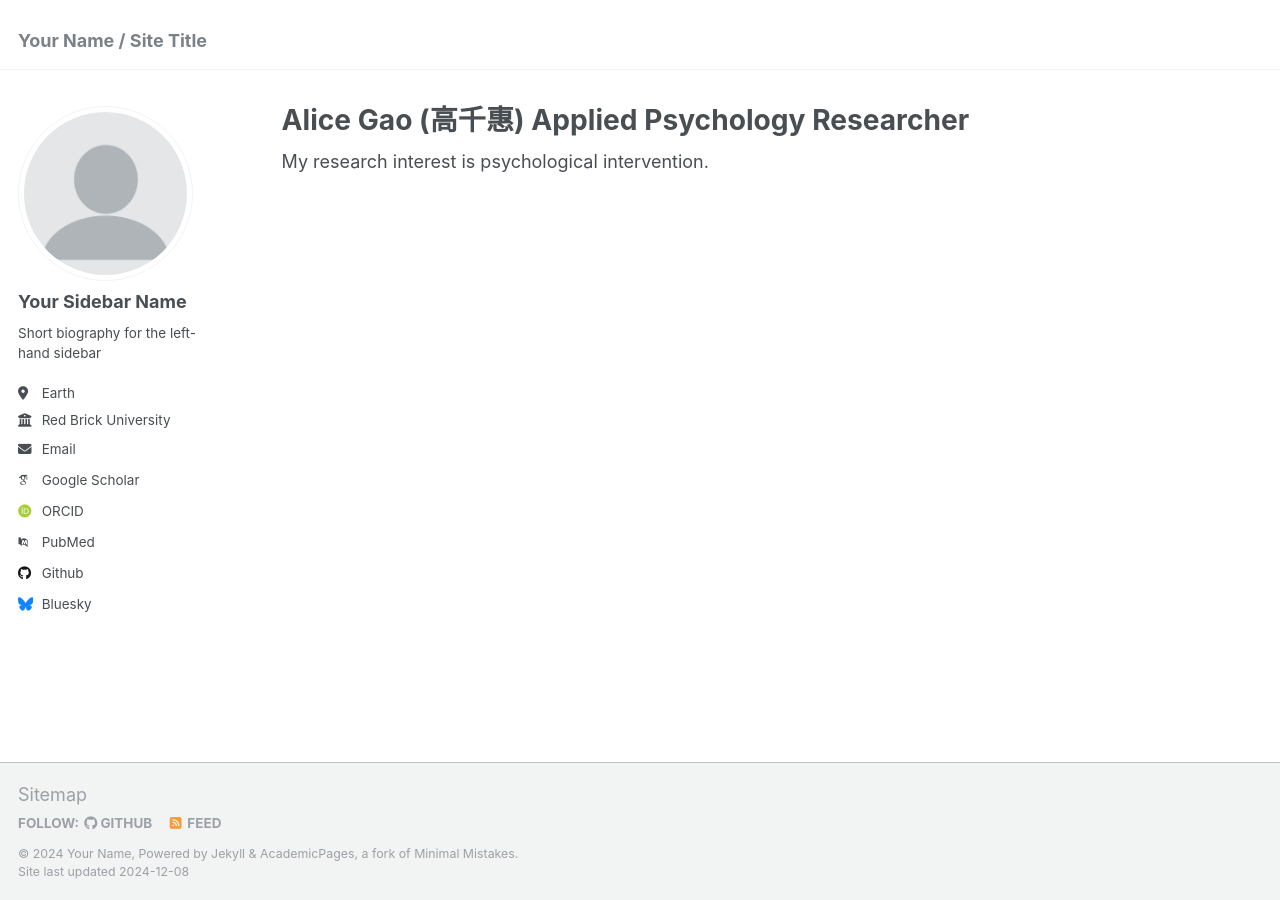
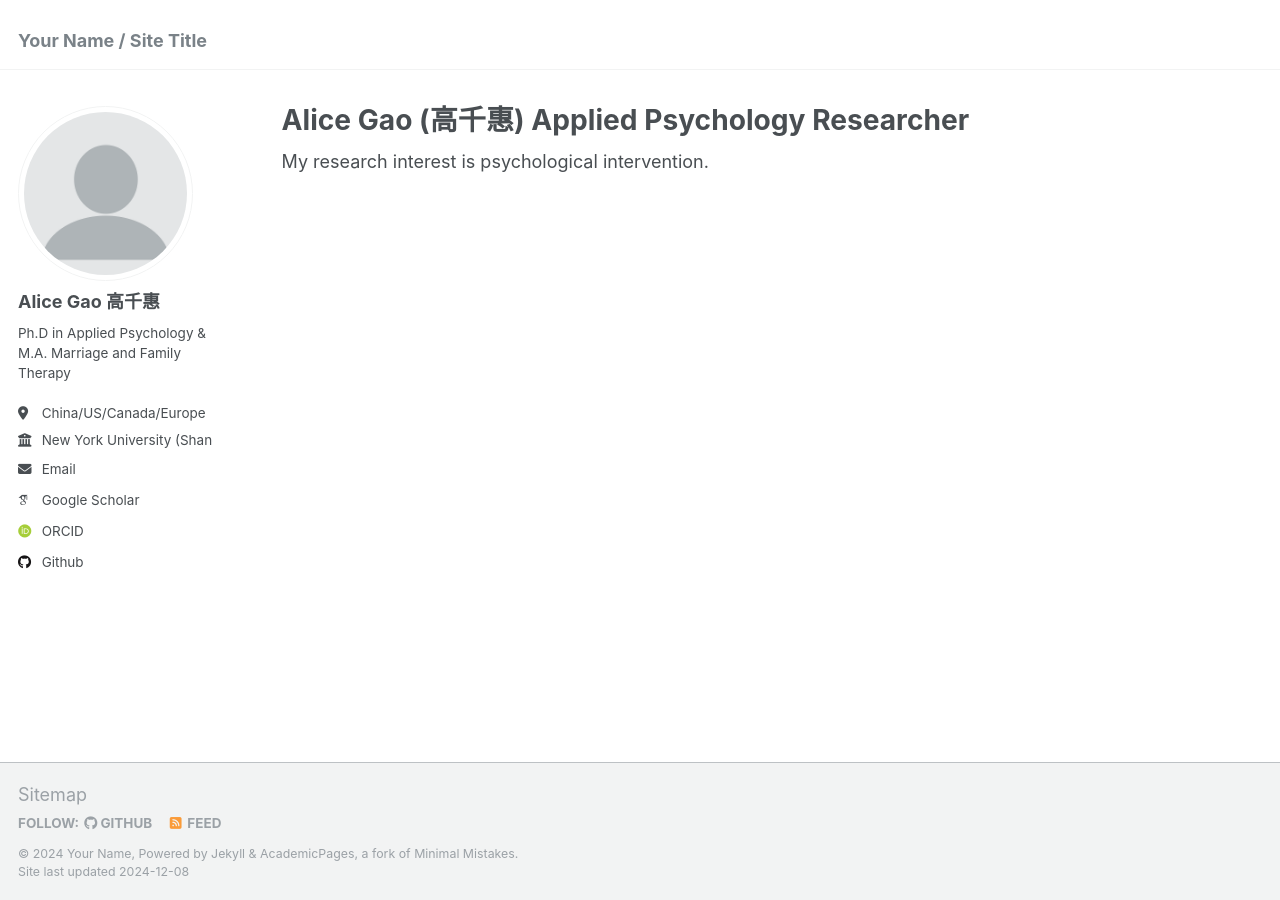
Before and after one commit to alicepsychology/alicepsychology.com, a Jekyll site: the page built from _pages/about.md, in a window 1280 px wide. Built offline with Jekyll 4.4.1, drawn with Linux system fonts in a browser that asks for light colours; some web fonts are replaced.

Commit message:
Update _config.yml

```diff
--- a/_config.yml
+++ b/_config.yml
@@ -12,7 +12,7 @@ title                    : "Your Name / Site Title"
 title_separator          : "-"
 name                     : &name "Your Name"
 description              : &description "personal description"
-url                      : https://academicpages.github.io # the base hostname & protocol for your site e.g. "https://[your GitHub username].github.io"
+url                      : https://alicepsychology.github.io # the base hostname & protocol for your site e.g. "https://[your GitHub username].github.io"
 baseurl                  : "" # the subpath of your site, e.g. "/blog"
 repository               : "academicpages/academicpages.github.io"
 
@@ -22,21 +22,21 @@ repository               : "academicpages/academicpages.github.io"
 author:
   # Biographic information
   avatar           : "profile.png"
-  name             : "Your Sidebar Name"
+  name             : "Alice Gao 高千惠"
   pronouns         : # example: "she/her"
-  bio              : "Short biography for the left-hand sidebar"
-  location         : "Earth"
-  employer         : "Red Brick University"
+  bio              : "Ph.D in Applied Psychology & M.A. Marriage and Family Therapy"
+  location         : "China/US/Canada/Europe"
+  employer         : "New York University (Shanghai)"
   uri              : # URL
-  email            : "none@example.org"
+  email            : "alicegao1994@gmail.com"
 
   # Academic websites
   arxiv            : # URL - Update with the correct link to your profile
-  googlescholar    : "https://scholar.google.com/citations?user=PS_CX0AAAAAJ"
+  googlescholar    : "https://scholar.google.com/citations?hl=en&view_op=list_works&gmla=AL3_ziiZZaBBr2qRRILX4OTyUbTxvaNsgqO9h-BHqIhN2FjzZrdnNsspR0MViJEHcRzQGrDR0jIJDPc6X0pDGbBYEt1A_lBz_qhMeRWmV8I&user=jNJhroYAAAAJ"
   impactstory      : # URL
-  orcid            : "http://orcid.org/yourorcidurl"
+  orcid            : "https://orcid.org/0000-0002-6088-494X"
   semantic         : # URL
-  pubmed           : "https://www.ncbi.nlm.nih.gov/pubmed/?term=john+snow"
+  pubmed           : # URL
   researchgate     : # URL
   scopus           : # URL
 
@@ -44,12 +44,12 @@ author:
   bitbucket        : # Username - Update with your username on the site
   codepen          : # Username
   dribbble         : # Username
-  github           : "academicpages"
+  github           : "alicepsychology"
   kaggle           : # Username
   stackoverflow    : # User number or user number and name (i.e., use "1" or "1/jeff-atwood")
 
   # Social media
-  bluesky          : "bsky.app" # Replace this with you Bluesky username
+  bluesky          : # Replace this with you Bluesky username
   facebook         : # Username
   flickr           : # Username
   foursquare       : # Username
```
